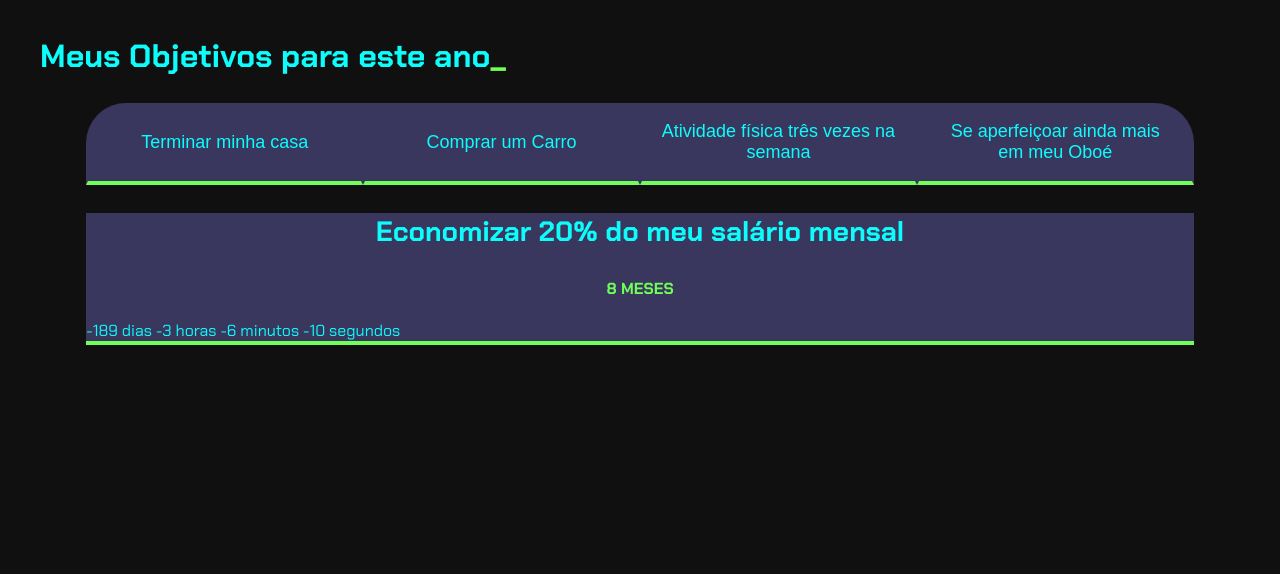
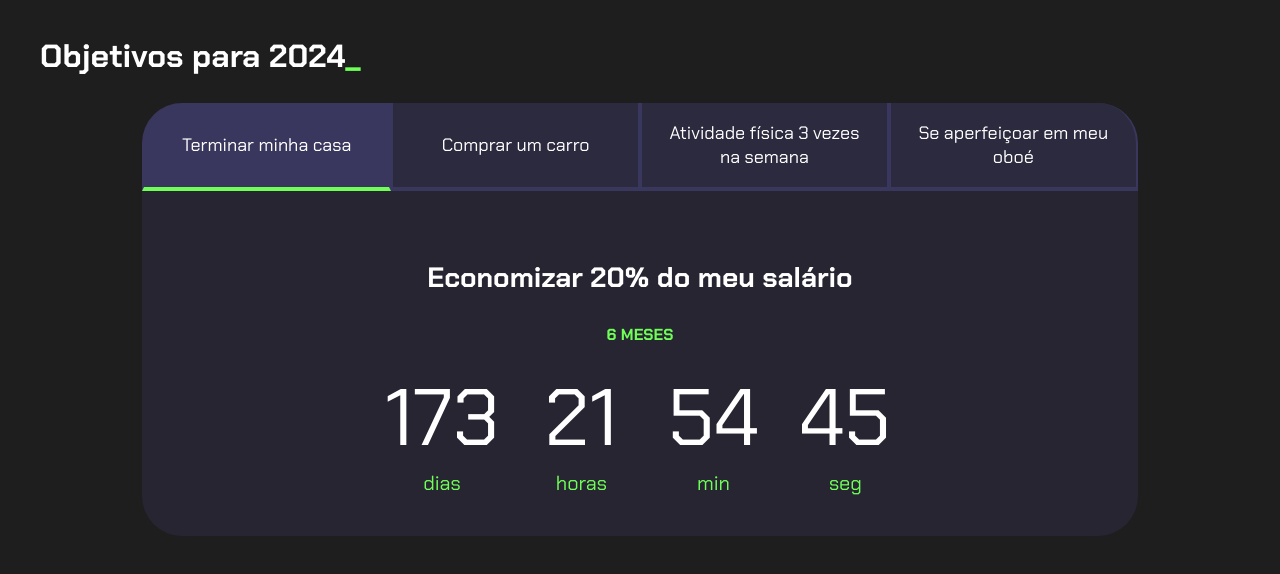
Before and after one commit to Luiz-Mottim/3-Ano-Meus-objetivos, a plain HTML site: page index.html in a window 1280 px wide. Drawn offline with Linux system fonts and the light colour scheme.

Commit message:
Add files via upload

```diff
--- a/index.html
+++ b/index.html
@@ -4,59 +4,113 @@
 <head>
     <meta charset="UTF-8">
     <meta name="viewport" content="width=device-width, initial-scale=1.0">
-    <title>Meus objetivos do ano</title>
+    <title>Objetivos para 2024</title>
     <link rel="stylesheet" href="style.css">
 </head>
 
 <body>
     <section class="conteudo-principal">
-        <h2 class="titulo-principal"> Meus Objetivos para este ano<span>_</span></h2>
-        <div class="conteúdo">
+        <h2 class="titulo-principal">Objetivos para 2024<span>_</span></h2>
+        <div class="conteudo">
             <div class="botoes">
-            <button class="botao ativo"> Terminar minha casa</button>
-            <button class="botao ativo"> Comprar um Carro</button>
-            <button class="botao ativo"> Atividade física três vezes na semana</button>
-            <button class="botao ativo"> Se aperfeiçoar ainda mais em meu Oboé</button>
+                <button class="botao ativo">Terminar minha casa</button>
+                <button class="botao">Comprar um carro</button>
+                <button class="botao">Atividade física 3 vezes na semana</button>
+                <button class="botao">Se aperfeiçoar em meu oboé</button>
             </div>
-
+            <div class="abas-textos">
                 <div class="aba-conteudo ativo">
-
-            <h3 class="aba-conteudo-titulo-principal"> Economizar 20% do meu salário mensal</h3>
-
-            <h4 class="aba-conteudo-titulo-secundario"> 8 meses </h4>
-            <div class="contador"></div>
-
+                    <h3 class="aba-conteudo-titulo-principal">Economizar 20% do meu salário </h3>
+                    <h4 class="aba-conteudo-titulo-secundario"> 6 meses</h4>
+                    <div class="contador">
+                        <div class="contador-digito">
+                            <p class="contador-digito-numero" id="dias0"></p>
+                            <p class="contador-digito-texto">dias</p>
                         </div>
-
-        <div class="aba-conteudo">
-
-            <h3 class="aba-conteudo-titulo-principal"> Economizar toda renda do meu sítio </h3>
-
-            <h4 class="aba-conteudo-titulo-secundario"> 8 meses </h4>
-            <div class="contador"></div>
-
+                        <div class="contador-digito">
+                            <p class="contador-digito-numero" id="horas0"></p>
+                            <p class="contador-digito-texto">horas</p>
                         </div>
-
-        <div class="aba-conteudo">
-
-            <h3 class="aba-conteudo-titulo-principal"> Manter o foco no futebol 3 vezes por semana </h3>
-
-            <h4 class="aba-conteudo-titulo-secundario"> 8 meses </h4>
-            <div class="contador"></div>
-
+                        <div class="contador-digito">
+                            <p class="contador-digito-numero" id="min0"></p>
+                            <p class="contador-digito-texto">min</p>
                         </div>
-
-        <div class="aba-conteudo">
-
-            <h3 class="aba-conteudo-titulo-principal"> Praticar ao menos duas vezes na semana </h3>
-
-            <h4 class="aba-conteudo-titulo-secundario"> 8 meses </h4>
-            <div class="contador"></div>
-
+                        <div class="contador-digito">
+                            <p class="contador-digito-numero" id="seg0"></p>
+                            <p class="contador-digito-texto">seg</p>
                         </div>
                     </div>
-
+                </div>
+                <div class="aba-conteudo">
+                    <h3 class="aba-conteudo-titulo-principal">Economizar 80% da renda do meu sítio</h3>
+                    <h4 class="aba-conteudo-titulo-secundario"> 6 meses </h4>
+                    <div class="contador">
+                        <div class="contador-digito">
+                            <p class="contador-digito-numero" id="dias1"></p>
+                            <p class="contador-digito-texto">dias</p>
+                        </div>
+                        <div class="contador-digito">
+                            <p class="contador-digito-numero" id="horas1"></p>
+                            <p class="contador-digito-texto">horas</p>
+                        </div>
+                        <div class="contador-digito">
+                            <p class="contador-digito-numero" id="min1"></p>
+                            <p class="contador-digito-texto">min</p>
+                        </div>
+                        <div class="contador-digito">
+                            <p class="contador-digito-numero" id="seg1"></p>
+                            <p class="contador-digito-texto">seg</p>
+                        </div>
+                    </div>
+                </div>
+                <div class="aba-conteudo">
+                    <h3 class="aba-conteudo-titulo-principal"> Manter o foco no futebol 3 vezes na semana</h3>
+                    <h4 class="aba-conteudo-titulo-secundario"> 8 meses</h4>
+                    <div class="contador">
+                        <div class="contador-digito">
+                            <p class="contador-digito-numero" id="dias2"></p>
+                            <p class="contador-digito-texto">dias</p>
+                        </div>
+                        <div class="contador-digito">
+                            <p class="contador-digito-numero" id="horas2"></p>
+                            <p class="contador-digito-texto">horas</p>
+                        </div>
+                        <div class="contador-digito">
+                            <p class="contador-digito-numero" id="min2"></p>
+                            <p class="contador-digito-texto">min</p>
+                        </div>
+                        <div class="contador-digito">
+                            <p class="contador-digito-numero" id="seg2"></p>
+                            <p class="contador-digito-texto">seg</p>
+                        </div>
+                    </div>
+                </div>
+                <div class="aba-conteudo">
+                    <h3 class="aba-conteudo-titulo-principal"> Estudar duas vezes na semana</h3>
+                    <h4 class="aba-conteudo-titulo-secundario">8 meses</h4>
+                    <div class="contador">
+                        <div class="contador-digito">
+                            <p class="contador-digito-numero" id="dias3"></p>
+                            <p class="contador-digito-texto">dias</p>
+                        </div>
+                        <div class="contador-digito">
+                            <p class="contador-digito-numero" id="horas3"></p>
+                            <p class="contador-digito-texto">horas</p>
+                        </div>
+                        <div class="contador-digito">
+                            <p class="contador-digito-numero" id="min3"></p>
+                            <p class="contador-digito-texto">min</p>
+                        </div>
+                        <div class="contador-digito">
+                            <p class="contador-digito-numero" id="seg3"></p>
+                            <p class="contador-digito-texto">seg</p>
+                        </div>
+                    </div>
+                </div>
+            </div>
+        </div>
     </section>
     <script src="main.js"></script>
 </body>
+
 </html>
--- a/main.js
+++ b/main.js
@@ -13,9 +13,15 @@ for (let i = 0; i < botoes.length; i++) {
         textos[i].classList.add("ativo");
     }
 }
+
 const contadores = document.querySelectorAll(".contador");
-const tempoObjetivo1 = new Date("2023-10-05T00:00:00");
-contadores[0].textContent = calculaTempo(tempoObjetivo1);
+const tempoObjetivo1 = new Date("2024-10-01T00:00:00");
+const tempoObjetivo2 = new Date("2024-10-05T00:00:00");
+const tempoObjetivo3 = new Date("2024-12-05T00:00:00");
+const tempoObjetivo4 = new Date("2024-12-09T00:00:00");
+
+const tempos = [tempoObjetivo1,tempoObjetivo2,tempoObjetivo3,tempoObjetivo4];
+
 
 function calculaTempo(tempoObjetivo) {
     let tempoAtual = new Date();
@@ -24,8 +30,29 @@ function calculaTempo(tempoObjetivo) {
     let minutos = Math.floor(segundos / 60);
     let horas = Math.floor(minutos / 60);
     let dias = Math.floor(horas / 24);
+
     segundos %= 60;
     minutos %= 60;
     horas %= 24;
-    return dias + " dias " + horas + " horas " + minutos + " minutos " + segundos + " segundos";
+    if (tempoFinal > 0){
+        return [dias,horas,minutos,segundos];
+    } else {
+        return [0,0,0,0];
+    }
 }
+
+function atualizaCronometro(){
+    for (let i=0; i<contadores.length;i++){
+        document.getElementById("dias"+i).textContent = calculaTempo(tempos[i])[0];
+        document.getElementById("horas"+i).textContent = calculaTempo(tempos[i])[1];
+        document.getElementById("min"+i).textContent = calculaTempo(tempos[i])[2];
+        document.getElementById("seg"+i).textContent = calculaTempo(tempos[i])[3];
+    }
+}
+
+function comecaCronometro(){
+    atualizaCronometro();
+    setInterval(atualizaCronometro,1000);
+}
+
+comecaCronometro();
--- a/style.css
+++ b/style.css
@@ -1,9 +1,9 @@
 @import url('https://fonts.googleapis.com/css2?family=Chakra+Petch:wght@400;700&display=swap');
 
 :root {
-    --cor-de-fundo: #111010;
+    --cor-de-fundo: #1E1E1E;
     --verde: #6FFF57;
-    --branco: #0dfcfc;
+    --branco: #FFFFFF;
     --botao-ativo: #3A375E;
     --botao-inativo: rgba(58, 55, 94, 0.5);
     --texto-fundo: rgba(58, 55, 94, 0.3);
@@ -36,8 +36,9 @@ body {
     color: var(--verde);
 }
 
+
 .botao {
-    font-family: "Crakra Petch", sans-serif;
+    font-family: 'Chakra Petch', sans-serif;
     background-color: var(--botao-inativo);
     color: var(--branco);
     display: flex;
@@ -59,11 +60,58 @@ body {
 .botoes {
     display: block;
 }
-.ativo{
+
+.botao.ativo{
     background-color: var(--botao-ativo);
     border-bottom: 4px solid var(--verde);
 }
 
+.abas-textos{
+    background-color: var(--texto-fundo);
+    padding: 40px;
+    border-radius: 0 0 40px 40px;
+}
+.aba-conteudo.ativo{
+    display:block;
+}
+
+.aba-conteudo{
+    display: none;
+}
+
+.aba-conteudo-titulo-principal{
+    font-size: 28px;
+    text-align: center;
+}
+.aba-conteudo-titulo-secundario{
+    text-align: center;
+    color: var(--verde);
+    text-transform: uppercase;
+}
+
+.contador{
+    display:flex;
+    justify-content: center;
+    flex-wrap: wrap;
+}
+.contador-digito{
+    padding: 0 16px;
+    text-align: center;
+    min-width: 100px;
+}
+
+.contador-digito-numero{
+    font-size: 80px;
+    margin: 0;
+
+}
+
+.contador-digito-texto{
+    color: var(--verde);
+    font-size: 20px;
+    margin: 0;
+
+}
 
 @media screen and (min-width: 768px) {
     .botoes {
@@ -78,24 +126,3 @@ body {
         border-radius: 0 40px 0 0;
     }
 }
-.abas-textos{
-    background-color: var(--texto-fundo);
-    padding: 40px;
-    border-radius: 0 0 40px 40px;
-}
-.aba-conteudo.ativo{
-    display:block;
-}
-
-.aba-conteudo{
-    display: none;
-}
-.aba-conteudo-titulo-principal{
-    font-size: 28px;
-    text-align: center;
-}
-.aba-conteudo-titulo-secundario{
-    text-align: center;
-    color: var(--verde);
-    text-transform: uppercase;
-}
```
Lines whose indentation alone changed are shown as unchanged.
